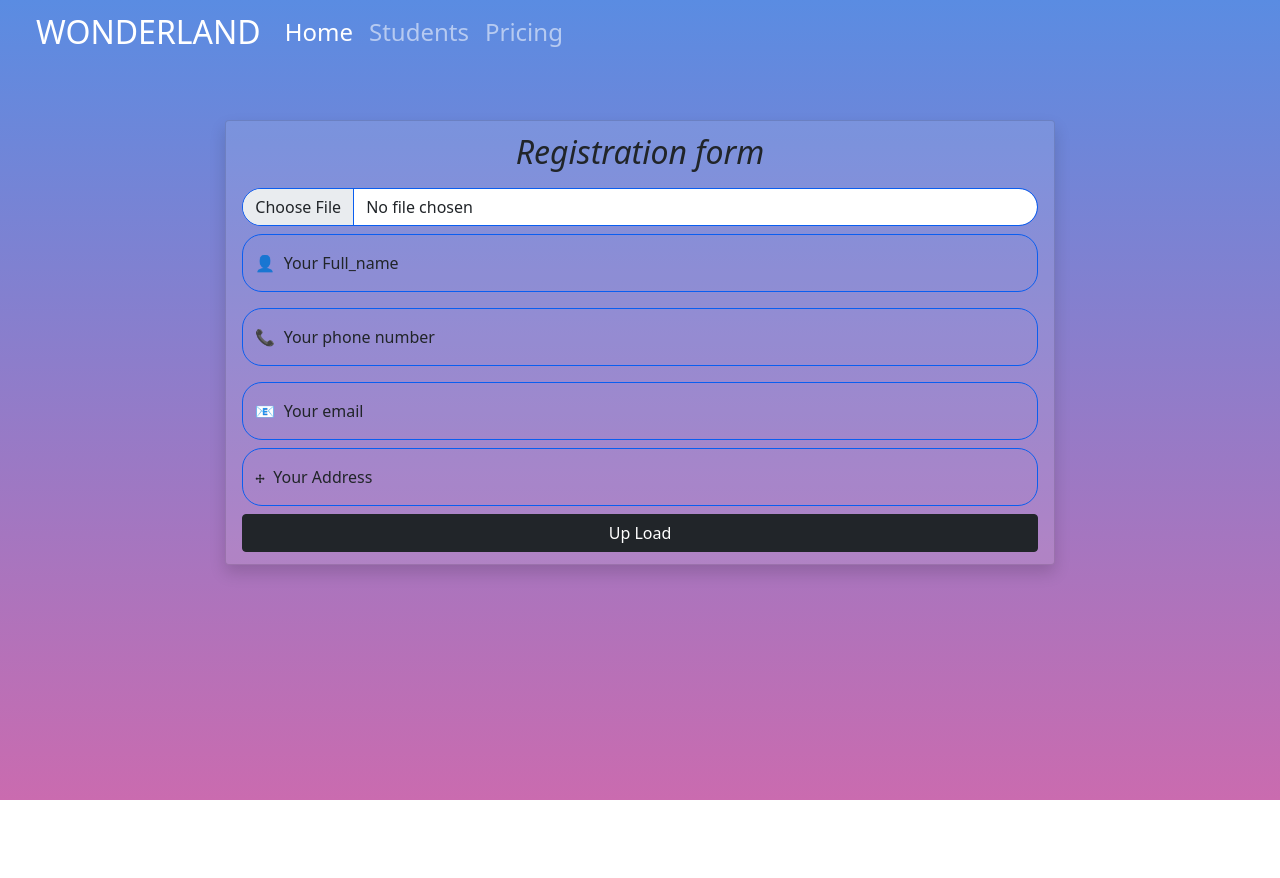
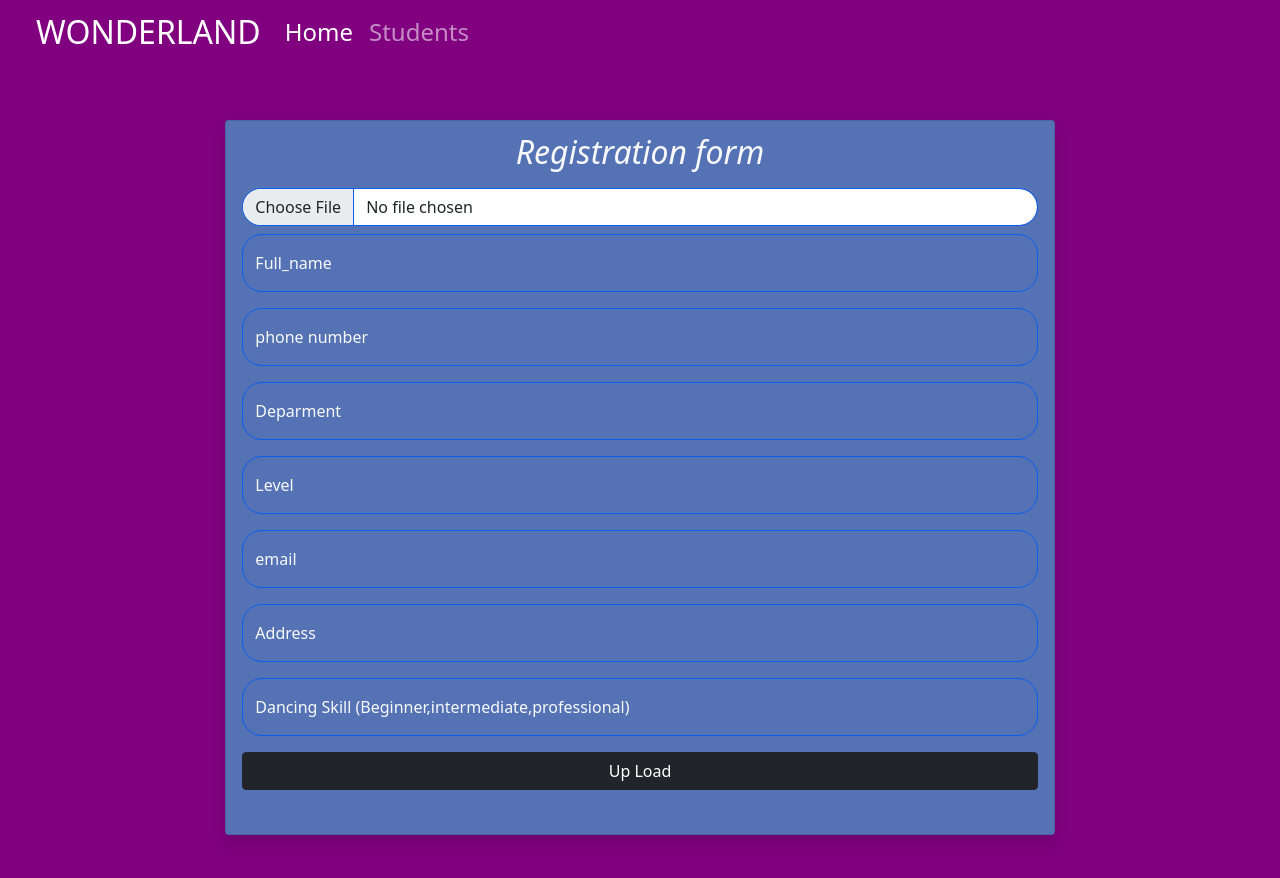
Before and after one commit to Oluwadebo/wonderland, a plain HTML site: page public/register.html in a window 1280 px wide. Before the commit the page ends 800 px from the top, so only its background shows below. Drawn offline with nearby package versions, Linux system fonts and the light colour scheme; no server answers.

Commit message:
all work done

```diff
--- a/public/register.html
+++ b/public/register.html
@@ -12,7 +12,7 @@
         }
       </style>
   </head>
-  <body style="background: linear-gradient(to top, #ca6baf 0%, #5a8ce2 100%);background-repeat: no-repeat;min-height: 100vh;">
+  <body style="background:purple;">
 
     <div class="container-fluid">
 
@@ -32,9 +32,6 @@
                       <li class="nav-item">
                         <a class="nav-link" href="students.html"><h4>Students</h4></a>
                       </li>
-                      <li class="nav-item">
-                        <a class="nav-link" href="#"><h4>Pricing</h4></a>
-                      </li>
                     </ul>
                   </div>
                 </div>
@@ -43,29 +40,42 @@
           <div class="container">
             <div class="row h-100">
               <div class=" col-12 col-md-8 mx-auto mt-5">
-                <div class="card shadow col-12 p-1 px-3" style="background:rgba(255,255,255,.1)">
-                  <h2 class="text-center text-dark py-2"><i>Registration form</i></h2>
+                <div class="card shadow col-12 p-1 px-3 text-light mb-5" style="background:rgba(57, 189, 215, 0.603)">
+                  <h2 class="text-center text-light py-2"><i>Registration form</i></h2>
                   <input type="file" class="form-control mb-2" id="fileInp" accept=".jpg, .jpeg, .png, .gif" style="border:1px solid #0a5ef0;border-radius:20px;">
                   <div class="form-floating mb-2">
-                    <input type="text" class="form-control bg-transparent" id="todoInp" placeholder="Your Full_name" style="border:1px solid #0a5ef0;border-radius:20px;">
-                    <label for="fname">&#x1F464;&nbsp; Your Full_name</label>
+                    <input type="text" class="form-control bg-transparent" id="todoInp" placeholder="Full_name" style="border:1px solid #0a5ef0;border-radius:20px;">
+                    <label for="text">Full_name</label>
                   </div>
                   <div class="form-floating my-2">
                     <input type="number" class="form-control bg-transparent" id="todoInp2" placeholder="Phone_no" style="border:1px solid #0a5ef0;border-radius:20px;">
-                    <label for="number">&#x1F4DE;&nbsp; Your phone number</label>
+                    <label for="number">phone number</label>
                   </div>
                   <div class="form-floating my-2">
-                    <input type="email" class="form-control bg-transparent" id="todoInp4" placeholder="Your email" style="border:1px solid #0a5ef0;border-radius:20px;">
-                    <label for="email">&#x1F4E7;&nbsp; Your email</label>
+                    <input type="text" class="form-control bg-transparent" id="todoInp5" placeholder="Deparment" style="border:1px solid #0a5ef0;border-radius:20px;">
+                    <label for="text">Deparment</label>
                   </div>
-                  <div class="form-floating">
-                    <input type="address" class="form-control bg-transparent" id="todoInp3" placeholder="Your Address" style="border:1px solid #0a5ef0;border-radius:20px;">
-                    <label for="password">&#x1F542;&nbsp; Your Address</label>
+                  <div class="form-floating my-2">
+                    <input type="number" class="form-control bg-transparent" id="todoInp6" placeholder="Level" style="border:1px solid #0a5ef0;border-radius:20px;">
+                    <label for="number">Level</label>
                   </div>
-                  <div>
+                  <div class="form-floating my-2">
+                    <input type="email" class="form-control bg-transparent" id="todoInp4" placeholder="email" style="border:1px solid #0a5ef0;border-radius:20px;">
+                    <label for="email">email</label>
+                  </div>
+                  <div class="form-floating my-2">
+                    <input type="address" class="form-control bg-transparent" id="todoInp3" placeholder="Address" style="border:1px solid #0a5ef0;border-radius:20px;">
+                    <label for="password">Address</label>
+                  </div>
+                  <div class="form-floating my-2">
+                    <input type="text" class="form-control bg-transparent" id="todoInp7" placeholder="Dancing Skill (Beginner,intermediate,professional)" style="border:1px solid #0a5ef0;border-radius:20px;">
+                    <label for="text" class="d-none d-md-block">Dancing Skill (Beginner,intermediate,professional)</label>
+                    <label for="text" class="d-block d-md-none">Dancing Skill</label>
+                  </div>
+                  <div class="mb-3">
                     <button class="btn btn-dark w-100 my-2" id="todoBtn">Up Load</button>
                   </div>
-                  <div id="loader" class="display-6 text-center"></div>
+                  <div id="loader" class="display-6 text-center my-2"></div>
                 </div>
               </div>
             </div>
@@ -130,7 +140,7 @@
 
 
       document.getElementById("todoBtn").addEventListener("click", function(){
-        let todo = {pname:todoInp.value,number:todoInp2.value,address:todoInp3.value,email:todoInp4.value}
+        let todo = {pname:todoInp.value,number:todoInp2.value,address:todoInp3.value,email:todoInp4.value,Deparment:todoInp5.value,Level:todoInp6.value,Dancing:todoInp7.value}
         let files = fileInp.files[0];
         let fileName = files.name;
         let date = new Date();
```
Also changed, not shown: public/dashboard.html (+14 -17 lines), public/index.html (+3 -3 lines), public/signin.html (+4 -4 lines), public/students.html (+8 -5 lines).
